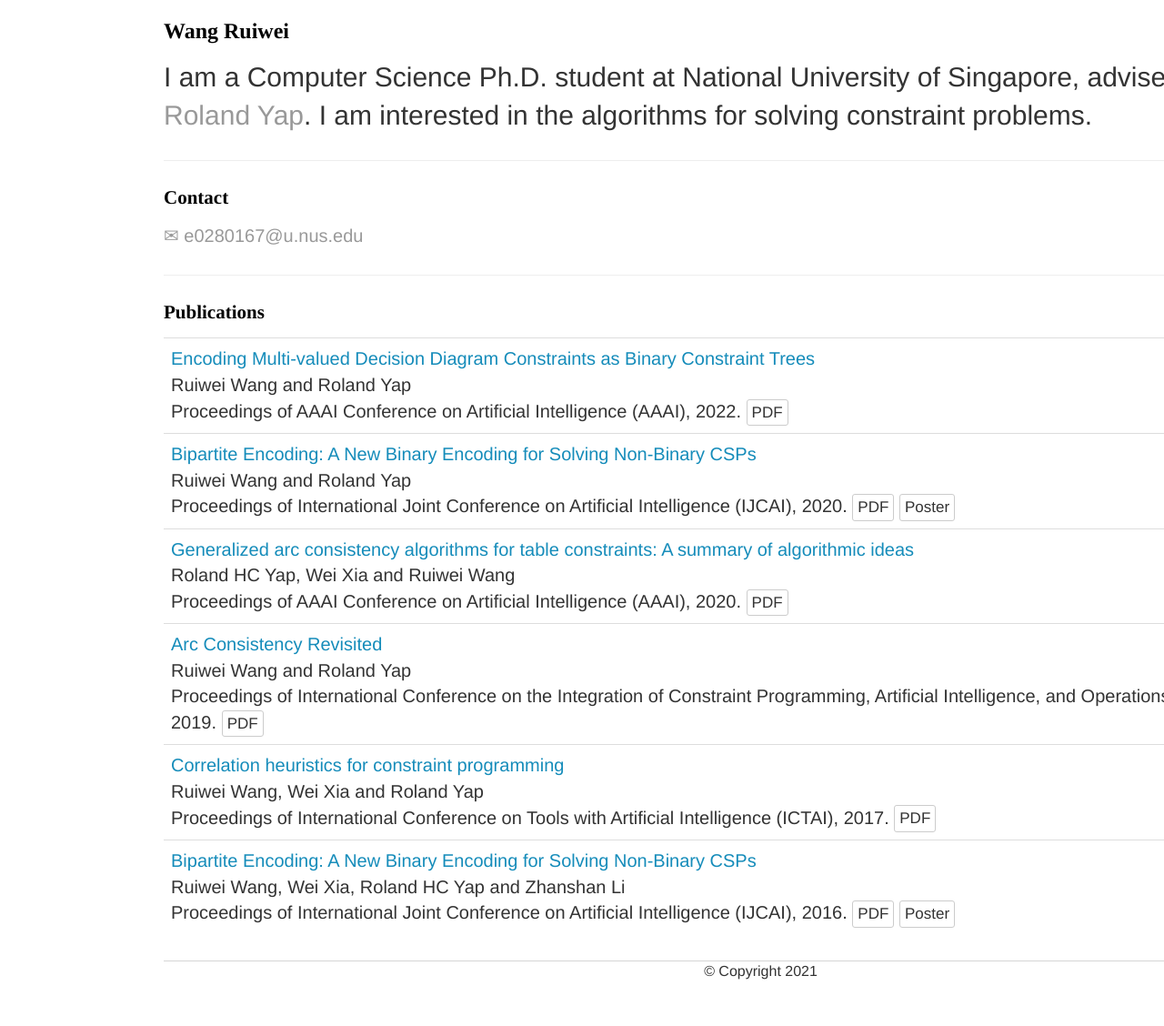
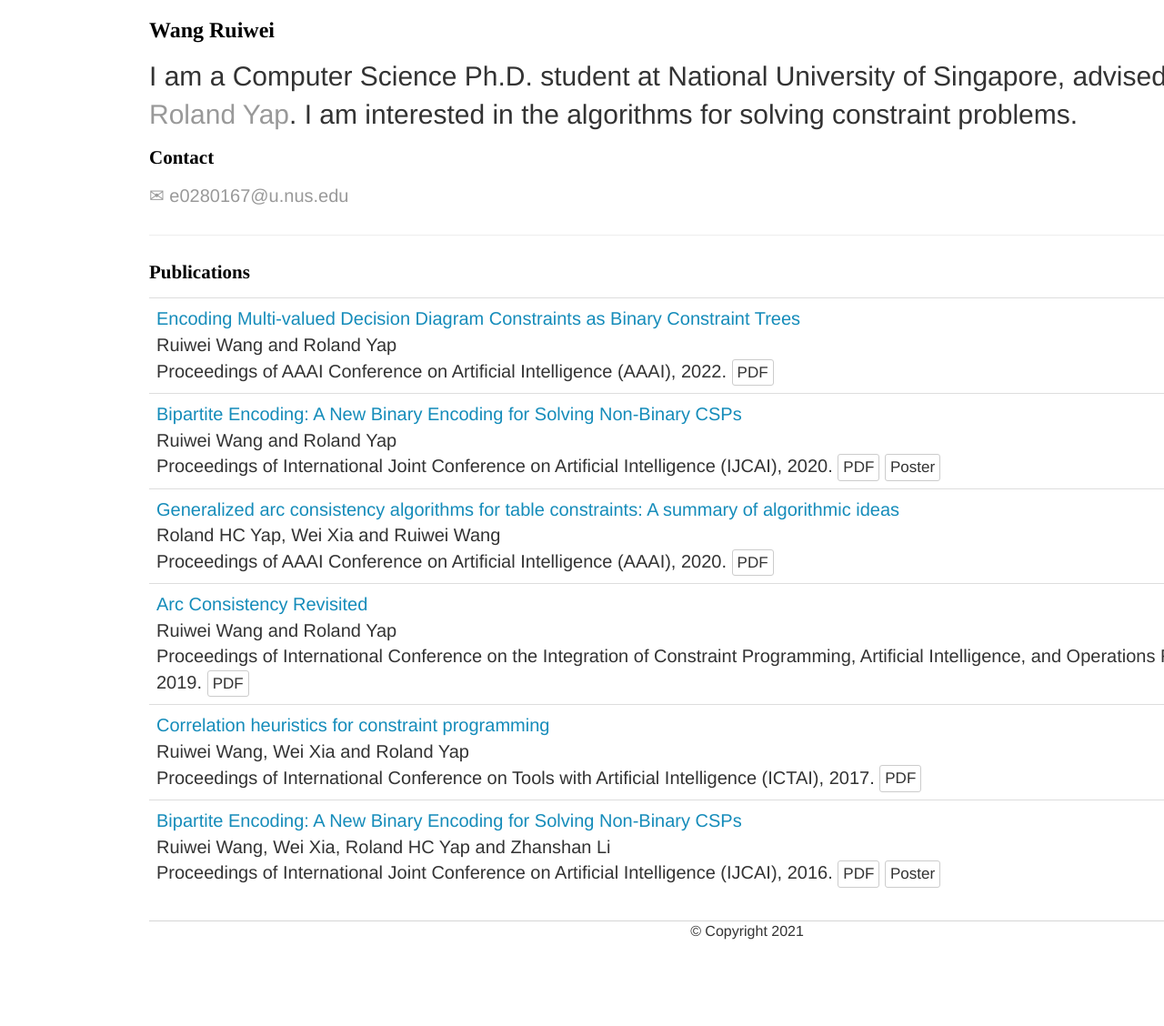
Before and after one commit to WangRuiwei/WangRuiwei.github.io, a Jekyll site: the page built from index.html, in a window 1280 px wide. Shown: the whole page at 91% size. Built offline with Jekyll 4.4.1, drawn with Linux system fonts in a browser that asks for light colours; after the commit the page ends 1055 px from its top, so only the background shows below that.

Commit message:
Update index.html

```diff
--- a/index.html
+++ b/index.html
@@ -2,11 +2,9 @@
 layout: default
 title: Wang Ruiwei
 ---
-<div class="navbar">
+<div class="row">
 <h1 style="margin: 0.0px 0.0px 16.1px 0.0px; line-height: 28.0px; font: 24.0px Times; color: #000000; -webkit-text-stroke: #000000"><span class="s1"><b>Wang Ruiwei</b></span></h1>
 <p class="p1"><span class="s1">I am a Computer Science Ph.D. student at National University of Singapore, advised by <a href="http://www.comp.nus.edu.sg/~ryap/"><span class="s2">Prof. Roland Yap</span></a>. I am interested in the algorithms for solving constraint problems.</span></p>
-
-<hr>
 
 <h2 style="margin: 0.0px 0.0px 15.4px 0.0px; line-height: 25.0px; font: 21.0px Times; color: #000000; -webkit-text-stroke: #000000"><span class="s1"><b>Contact</b></span></h2>
 <a href="mailto:e0280167@u.nus.edu"><span class="s2"> <span>&#9993;</span> e0280167@u.nus.edu</span></a>
```
